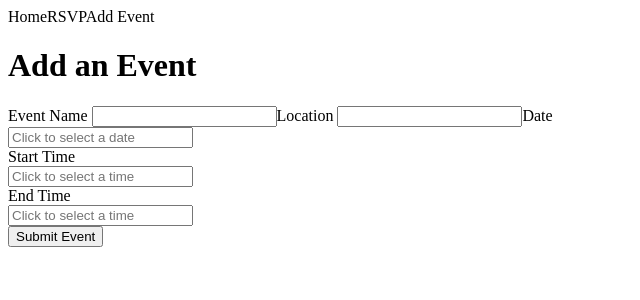
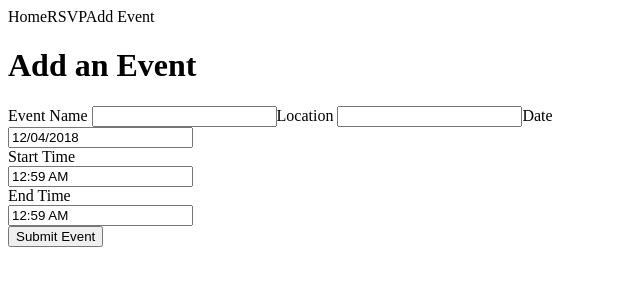
Before and after one commit to dmaleknia/Guest-List, a React app: page / in a window 1280 px wide. Both pictures are taken after a click on the element "Add Event". Shown: the top 300 px of the page, without its empty margins (0-640 px from the left). Built offline with nearby package versions, Linux system fonts and the light colour scheme; no server answers; the HTML template or start-up script is replaced by a standard one.

Commit message:
fixed bug

```diff
--- a/app-guest-list/react-client/src/components/Admin.jsx
+++ b/app-guest-list/react-client/src/components/Admin.jsx
@@ -1,6 +1,7 @@
 import React from 'react';
 import { useState } from 'react';
 import axios from 'axios';
+import moment from 'moment';
 
 import DatePicker from 'react-datepicker';
 
@@ -8,9 +9,9 @@ const Admin = () => {
 
   const [name, setName] = useState('');
   const [location, setLocation] = useState('');
-  const [date, setDate] = useState();
-  const [startTime, setStartTime] = useState('');
-  const [endTime, setEndTime] = useState('');
+  const [date, setDate] = useState(new Date);
+  const [startTime, setStartTime] = useState(new Date);
+  const [endTime, setEndTime] = useState(new Date);
 
   const handleNameChange = (event) => {
     setName(event.target.value);
@@ -18,18 +19,6 @@ const Admin = () => {
 
   const handleLocationChange = (event) => {
     setLocation(event.target.value);
-  }
-
-  const handleDateChange = (event) => {
-    setDate(event.target.value);
-  }
-
-  const handleStartTimeChange = (event) => {
-    setStartTime(event.target.value);
-  }
-
-  const handleEndTimeChange = (event) => {
-    setEndTime(event.target.value);
   }
 
   const submitEvent = () => {
```
Also changed, not shown: 1 other file (tests, documents, lock files or other folders).
